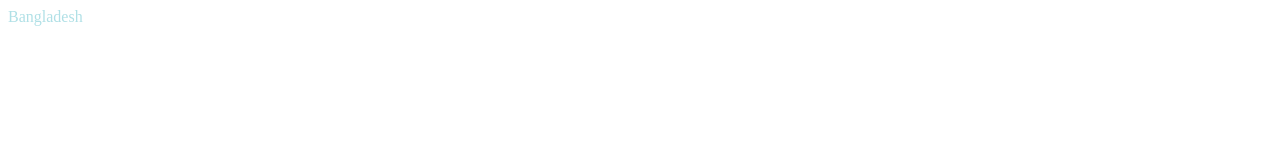
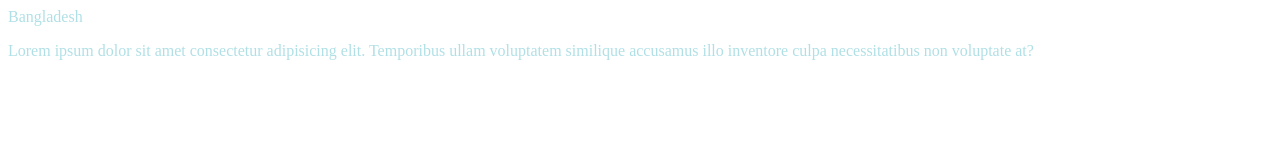
Before and after one commit to naajmul/one-page-design, a plain HTML site: page index.html in a window 1280 px wide. Drawn offline with Linux system fonts and the light colour scheme.

Commit message:
paragraph

```diff
--- a/index.html
+++ b/index.html
@@ -9,6 +9,7 @@
 <body>
     <div class="container">
         Bangladesh
+        <p>Lorem ipsum dolor sit amet consectetur adipisicing elit. Temporibus ullam voluptatem similique accusamus illo inventore culpa necessitatibus non voluptate at?</p>
     </div>
 </body>
 </html>
```
